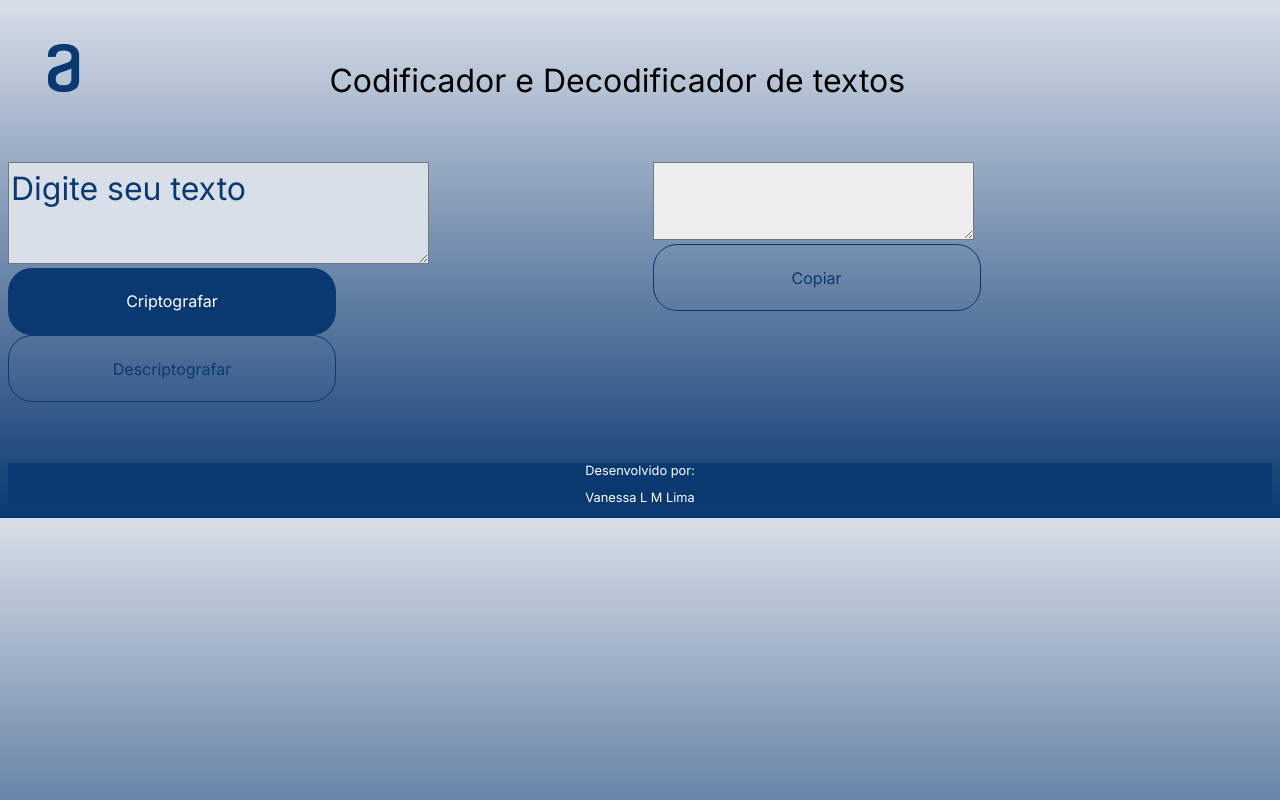
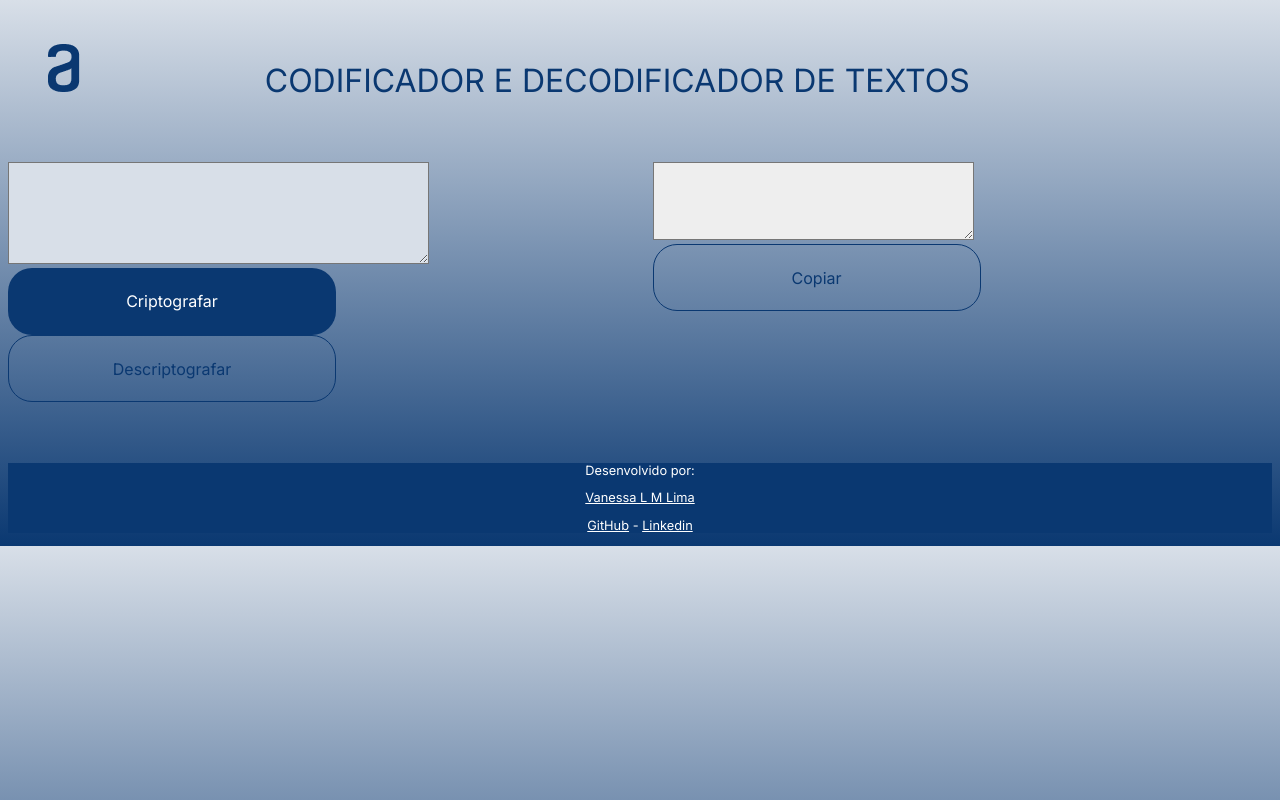
Before and after one commit to vanelmlima/d1decodificador, a plain HTML site: page index.html in a window 1280 px wide. Drawn offline with Linux system fonts and the light colour scheme.

Commit message:
h1, rodapé e links

```diff
--- a/index.html
+++ b/index.html
@@ -14,11 +14,11 @@
 
 		<header>
 			<img class="logo-alura" src="images/logoalura.png" alt="logo da alura letra a">
-			<h1>Codificador e Decodificador de textos</h1>
+			<h1>CODIFICADOR E DECODIFICADOR DE TEXTOS</h1>
 		</header>
 		<main>
 			<section class="criptografar">
-				<textarea id="texto-inicial">Digite seu texto</textarea>
+				<textarea id="texto-inicial"></textarea>
 				<div class="botoes">
 					<button class="botao-criptografar" onclick="botaoEncriptar()">Criptografar</button>
 					<button class="botao-descriptografar" onclick="botaoDescriptar()">Descriptografar</button>
@@ -34,7 +34,8 @@
 		<footer>
 			<section class="dados-desenvolvedora">
 				<p>Desenvolvido por:</p>
-				<p>Vanessa L M Lima</p>
+				<p><a href="https://cursos.alura.com.br/user/vanessalmlima">Vanessa L M Lima</a></p>
+				<p><a href="https://github.com/vanelmlima">GitHub</a> - <a href="https://www.linkedin.com/in/vanessa-lm-lima/">Linkedin</a></p>
 			</section>
 		</footer>
 		<script src="script.js"></script>
--- a/style.css
+++ b/style.css
@@ -19,6 +19,7 @@ h1{
 	display: inline-block;
 	text-align: center;
 	width: 90%;
+	color: #0A3871;
 }
 
 main{
@@ -99,3 +100,6 @@ footer p {
 	text-align: center;
 	color: #FFFFFF;
 }
+a {
+	color: #FFFFFF;
+}
```
